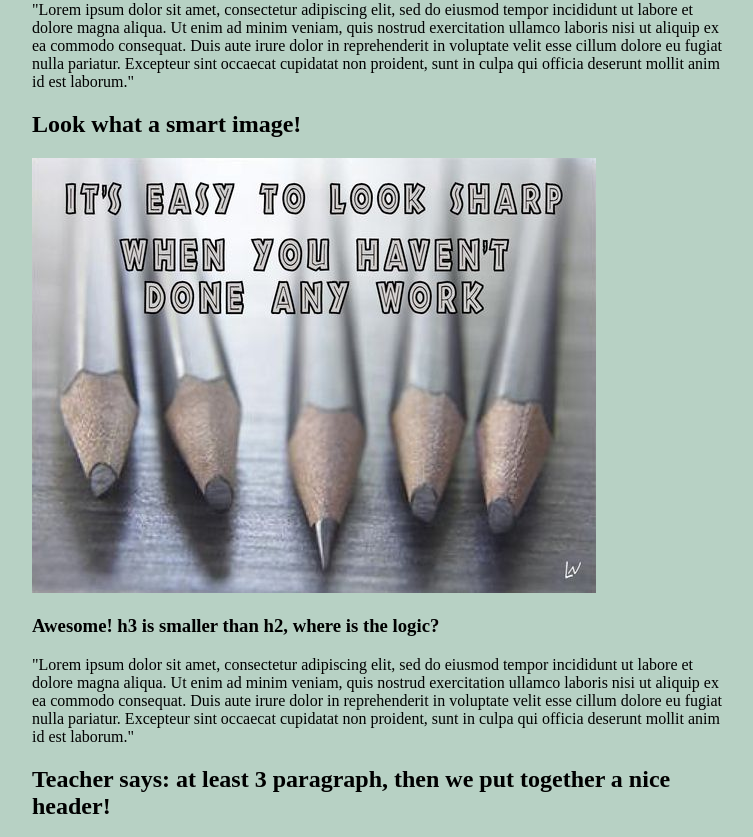
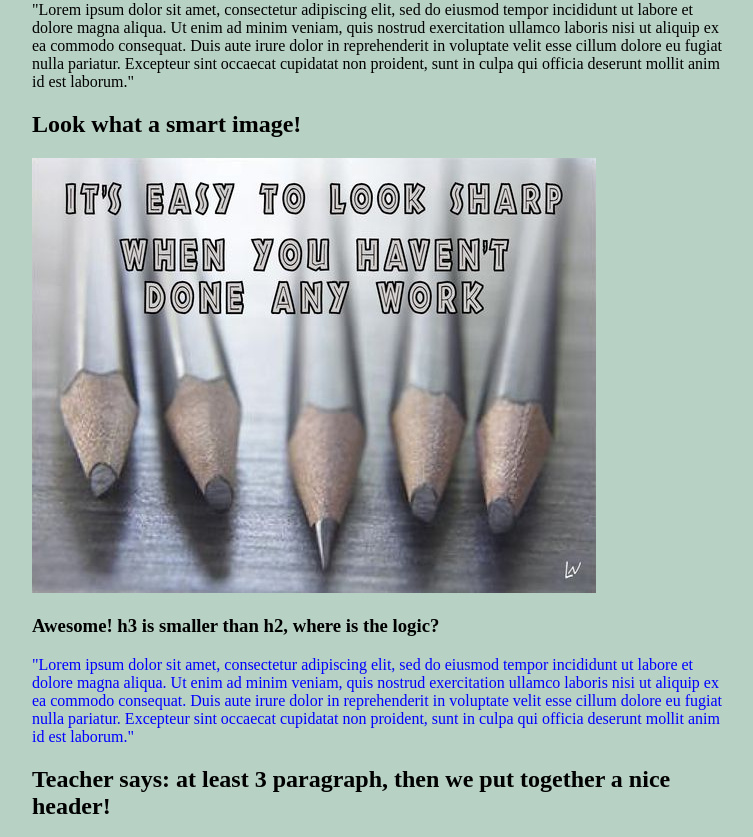
Before and after one commit to CrisBog/tarea2Taller, a plain HTML site: page index.html in a window 1280 px wide. Shown: the part 79-916 px from the top of the page, without its empty margins (258-1011 px from the left). Drawn offline with Linux system fonts and the light colour scheme.

Commit message:
adding color p2

```diff
--- a/css/style.css
+++ b/css/style.css
@@ -12,3 +12,6 @@ h1{
   width: 700px;
   margin: 0 auto;
 }
+div div div p {
+	color: blue;
+}
--- a/index.html
+++ b/index.html
@@ -22,15 +22,18 @@
 						<img src="./img/sharp.jpg">
 							<h3>Awesome! h3 is smaller than h2, where is the logic?</h3>
 								<div>
-									<p>"Lorem ipsum dolor sit amet, consectetur adipiscing elit, sed do eiusmod tempor incididunt ut labore et dolore magna aliqua. Ut enim ad minim veniam, quis nostrud exercitation ullamco laboris nisi ut aliquip ex ea commodo consequat. Duis aute irure dolor in reprehenderit in voluptate velit esse cillum dolore eu fugiat nulla pariatur. Excepteur sint occaecat cupidatat non proident, sunt in culpa qui officia deserunt mollit anim id est laborum."</p>
+									<div>
+										<p>"Lorem ipsum dolor sit amet, consectetur adipiscing elit, sed do eiusmod tempor incididunt ut labore et dolore magna aliqua. Ut enim ad minim veniam, quis nostrud exercitation ullamco laboris nisi ut aliquip ex ea commodo consequat. Duis aute irure dolor in reprehenderit in voluptate velit esse cillum dolore eu fugiat nulla pariatur. Excepteur sint occaecat cupidatat non proident, sunt in culpa qui officia deserunt mollit anim id est laborum."</p>
 
 
+
+									</div>
+								</div>
 									<h2>Teacher says: at least 3 paragraph, then we put together a nice header!</h2>
 										<div>
 											<p>"Lorem ipsum dolor sit amet, consectetur adipiscing elit, sed do eiusmod tempor incididunt ut labore et dolore magna aliqua. Ut enim ad minim veniam, quis nostrud exercitation ullamco laboris nisi ut aliquip ex ea commodo consequat. Duis aute irure dolor in reprehenderit in voluptate velit esse cillum dolore eu fugiat nulla pariatur. Excepteur sint occaecat cupidatat non proident, sunt in culpa qui officia deserunt mollit anim id est laborum."</p>
 
 										</div>
-								</div>
 
 						<h3>And, of course, we don't want to forget the ul tags!</h3>
 							<ol>
@@ -45,7 +48,7 @@
 							<form action="metodo.asp" method="post">
 								<legend><strong>Ingrese Datos</strong></legend>
  								 Nombre: <input type="text" name="minombre"><br>
-  								 E-mail: <input type="text" name="miemail"><br>
+  								 E-mail: <input type="email" name="miemail"><br>
   									<input type="submit" value="Ingresar">
 							</form>
 
```
